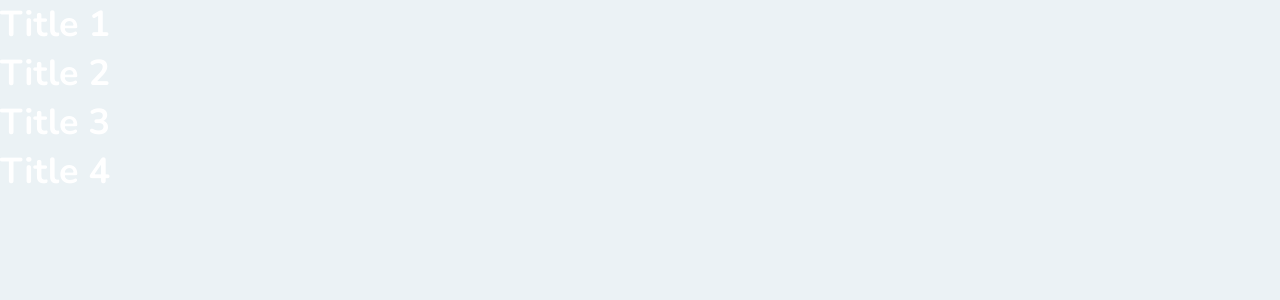
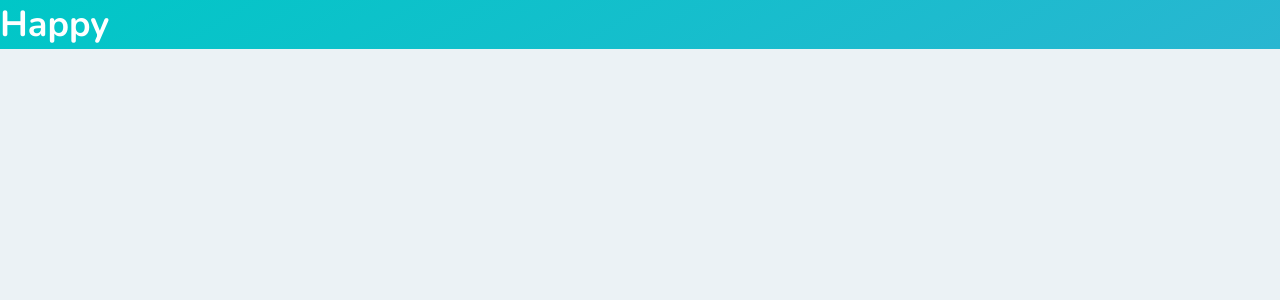
Before and after one commit to edysegura/nlw-3, a React (Create React App) app in the folder web/: page / in a window 1280 px wide. Shown: the top 300 px of the page. Built offline with nearby package versions, Linux system fonts and the light colour scheme.

Commit message:
Add CSS for landing page

```diff
--- a/web/src/App.tsx
+++ b/web/src/App.tsx
@@ -1,24 +1,12 @@
 import React from 'react';
 
 import './styles/global.css';
-
-interface TitleProps {
-  text: string;
-}
-
-function Title(props: TitleProps) {
-  return (
-    <h1>{ props.text }</h1>
-  );
-}
+import './styles/pages/landing.css';
 
 function App() {
   return (
-    <div className="App">
-      <Title text="Title 1" />
-      <Title text="Title 2" />
-      <Title text="Title 3" />
-      <Title text="Title 4" />
+    <div id="landing-page">
+      <h1>Happy</h1>
     </div>
   );
 }
--- /dev/null
+++ b/web/src/styles/pages/landing.css
@@ -0,0 +1,3 @@
+#landing-page {
+  background: linear-gradient(329.54deg, #29B6D1 0%, #00C7C7 100%);
+}
```
